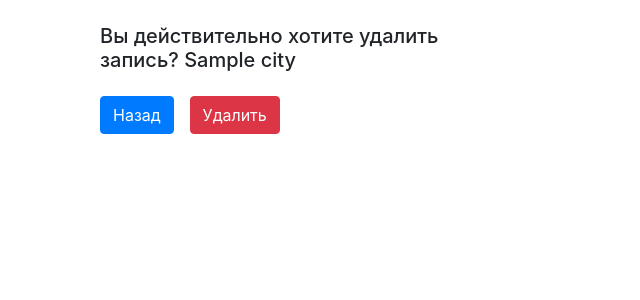
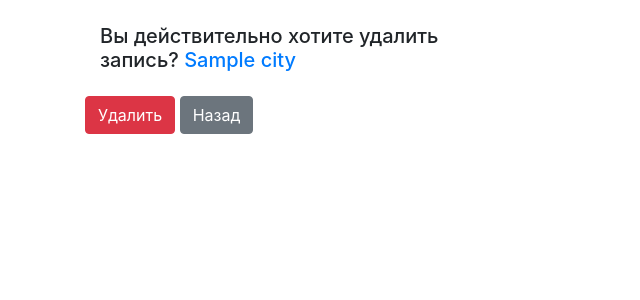
Before and after one commit to Nursultan301/Find_route, a Django app: page /delete/1/ in a window 1280 px wide. Shown: the part 104-404 px from the top of the page, without its empty margins (0-640 px from the left). Run offline with Django 3.2, Linux system fonts and the light colour scheme; tables that the repository leaves empty hold one stand-in row (values such as "Sample post"); some libraries are stand-ins or nearby versions.

Commit message:
Updated Messages

```diff
--- a/templates/base.html
+++ b/templates/base.html
@@ -50,6 +50,7 @@
     <div class="container">
         <div class="row">
             <div class="col-md-8 mx-auto my-4">
+
                 {#    проверка уровень сообщения#}
                 {% if messages %}
                         {% for message in messages %}
--- a/templates/cities/delete.html
+++ b/templates/cities/delete.html
@@ -2,11 +2,6 @@
 {% block title %} Удаление города{% endblock title %}
 
 {% block content %}
-<h5 class="col-md-4 mx-0 my-4">Вы действительно хотите удалить запись? {{ object }}</h5>
-    <div class="col-md-4 d-flex">
-        <a href="{% url 'cities:home' %}">
-            <button type="submit" class="btn btn-primary mr-3">Назад</button>
-        </a>
-        {% include "form.html" with button='Удалить' btn='btn-danger' %}
-    </div>
+    <h5 class="col-md-4 mx-0 my-4">Вы действительно хотите удалить запись? <a href="{% url 'cities:detail' pk=object.pk %}">{{ object }}</a></h5>
+    {% include "form.html" with button='Удалить' btn='btn-danger' %}
 {% endblock content %}
--- a/templates/cities/update.html
+++ b/templates/cities/update.html
@@ -2,6 +2,6 @@
 {% block title %} Редактирование города{% endblock title %}
 
 {% block content %}
-<h1>Редактировать город</h1>
+    <h1 class="col-md-6 mx-0 my-4">Редактировать город</h1>
     {% include "form.html" with button='Редактировать' btn='btn-primary'%}
 {% endblock content %}
--- a/templates/form.html
+++ b/templates/form.html
@@ -4,7 +4,7 @@
             {% csrf_token %}
             {{ form.as_p }}
             <button type="submit" class="btn {{ btn }}">{{ button }}</button>
-            {% block close %}{% endblock close %}
+            <a href="{% url 'cities:home' %}"><button class="btn btn-secondary" type="button">Назад </button></a>
         </form>
     </div>
 </div>
```
